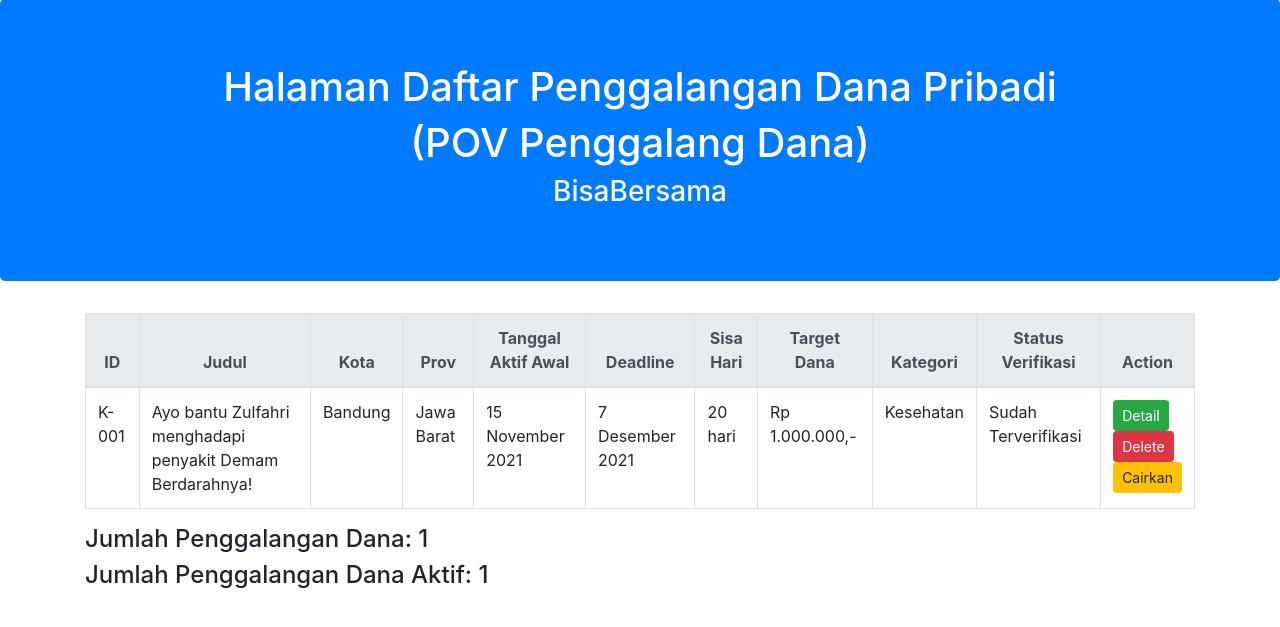
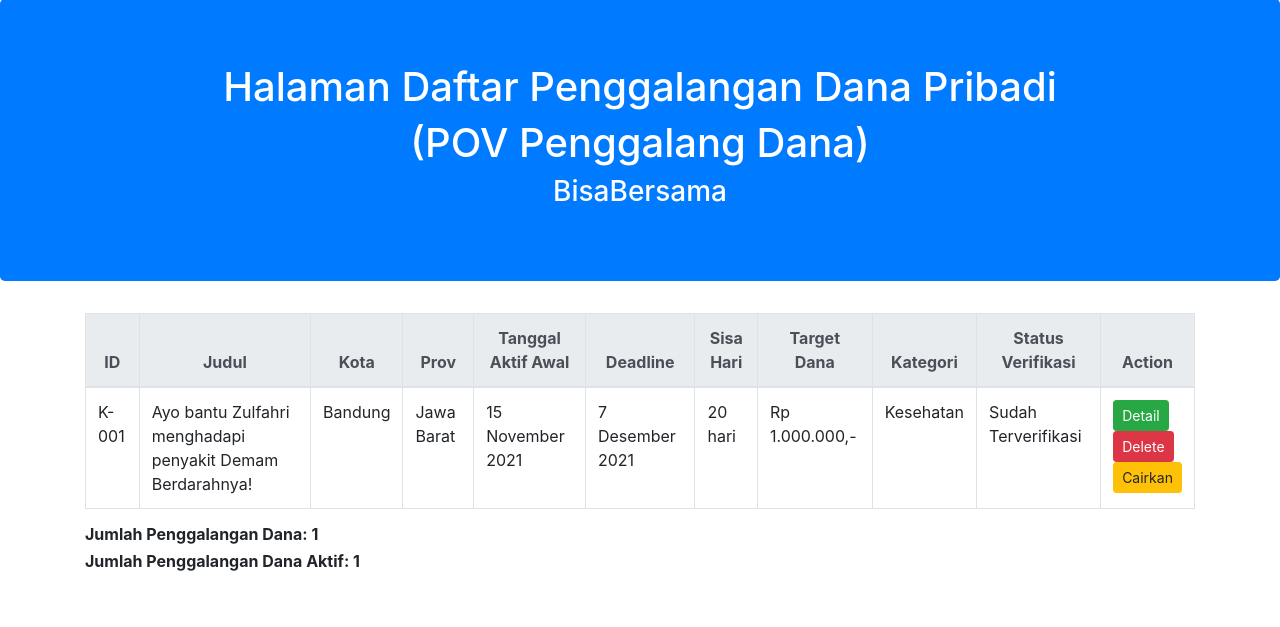
Before and after one commit to finazaria/BisaSesama-App, a Django app: page /trigger_dua/penggalangan_dana/ in a window 1280 px wide. Shown: the part 57-684 px from the top of the page. Run offline with Django 3.2, Linux system fonts and the light colour scheme; some libraries are stand-ins or nearby versions.

Commit message:
update html

```diff
--- a/trigger_dua/templates/create_kategori_penggalangan_dana.html
+++ b/trigger_dua/templates/create_kategori_penggalangan_dana.html
@@ -21,7 +21,7 @@
                 {% csrf_token %}
                 <h4>Kategori:</h4>
                 <select id="kategori" class="form-control" aria-label="Default select example" required>
-                  <option selected>Pilih ID Penggalangan Dana</option>
+                  <option selected>Pilih Kategori</option>
                   <option value="1">Kesehatan</option>
                   <option value="2">Rumah Ibadah</option>
                   <option value="3">Bencana</option>
--- a/trigger_dua/templates/read_penggalangan_dana.html
+++ b/trigger_dua/templates/read_penggalangan_dana.html
@@ -1,11 +1,11 @@
 {% extends "base.html" %}
 {% load static %}
 
-{% block title %}FORM PENGGALANGAN DANA{% endblock %}
+{% block title %}DETAIL PENGGALANGAN DANA{% endblock %}
 
 {% block content %}
     <div class='bg-primary jumbotron justify-content-center text-white' align="center">
-        <h1>Form Penggalangan Dana</h1>
+        <h1>Detail Penggalangan Dana: nama_PD</h1>
     </div>
 
     <div class="container d-flex justify-content-center" align="center">
@@ -149,7 +149,7 @@
 
             </div>
 
-            <input class="btn btn-danger" type="submit" value="Cancel">
+            <input class="btn btn-danger mb-5" type="submit" value="Cancel">
             <br>
         </form>
 
--- a/trigger_dua/templates/read_penggalangan_dana_pribadi.html
+++ b/trigger_dua/templates/read_penggalangan_dana_pribadi.html
@@ -59,9 +59,9 @@
 
     </div>
 
-    <div class="container justify-content text-left">
-        <h4>Jumlah Penggalangan Dana: 1</h4>
-        <h4>Jumlah Penggalangan Dana Aktif: 1</h4>
+    <div class="container justify-content text-left mb-5">
+        <h6><strong>Jumlah Penggalangan Dana: 1</strong></h6>
+        <h6><strong>Jumlah Penggalangan Dana Aktif: 1</strong></h6>
     </div>
 
 {% endblock %}
```
